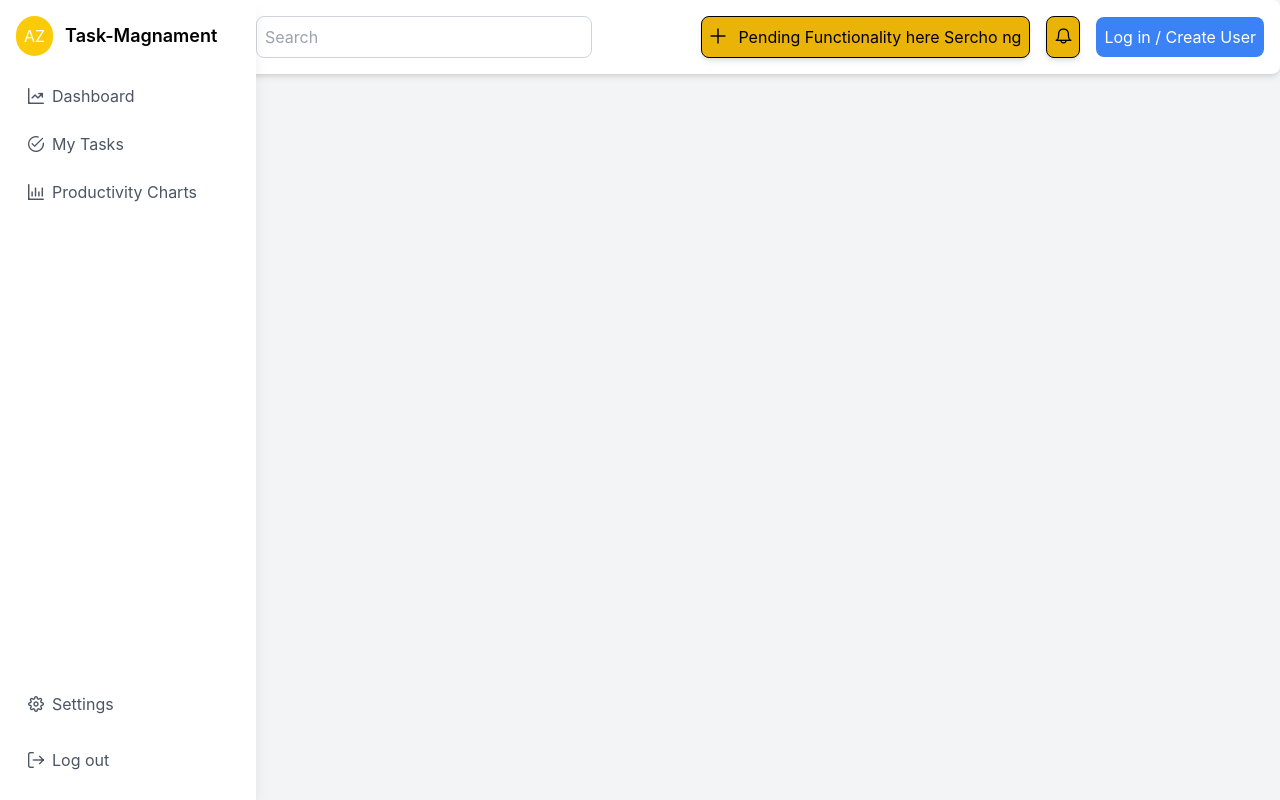
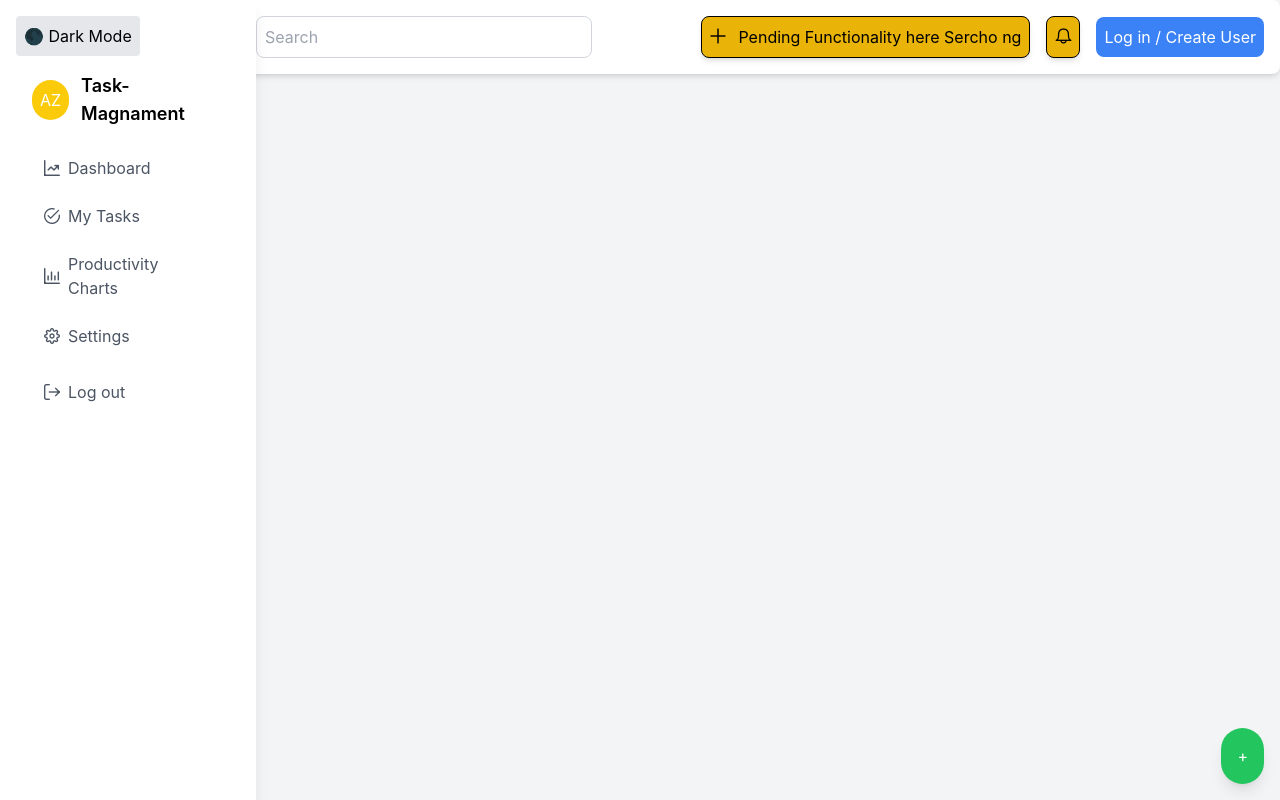
Before and after one commit to ByAdexus/Task-Manager, a React (Create React App) app: page / in a window 1280 px wide. Built offline with nearby package versions, Linux system fonts and the light colour scheme.

Commit message:
DarkMode

```diff
--- a/src/App.js
+++ b/src/App.js
@@ -6,25 +6,30 @@ import Dashboard from "./components/Dashboard/Dashboard.jsx";
 import Productivity from "./components/Productivity/Productivity.jsx";
 import Tasks from "./components/Task/Tasks.jsx";
 import KanbanBoard from "./components/KanbanBoard/KanbanBoard.jsx";
+import { DarkMode } from './services/DarkMode.js';
 
 function App() {
   return (
+    <DarkMode>
+      <div className="min-h-screen bg-white dark:bg-gray-900 text-black dark:text-white">
     <Router>
-      <div className="min-h-screen bg-gray-100">
+      <div className="min-h-screen bg-gray-100 dark:bg-gray-800 text-black dark:text-white">
         <Header />
         <div className="flex">
           <Sidebar />
           <div className="flex-grow p-4">
-            <Routes>
+            <Routes >
+            <Route path="/" element={<KanbanBoard />} />
               <Route path="/dashboard" element={<Dashboard />} />
               <Route path="/tasks" element={<Tasks />} />
               <Route path="/productivity" element={<Productivity />} />
-              <Route path="/kanban" element={<KanbanBoard />} />
             </Routes>
           </div>
         </div>
       </div>
     </Router>
+    </div>
+    </DarkMode>
   );
 }
 
--- a/src/components/Header/Header.jsx
+++ b/src/components/Header/Header.jsx
@@ -110,7 +110,8 @@ function Header() {
   };
 
   return (
-    <header className="flex items-center justify-between p-4 bg-white rounded-lg shadow-md relative z-20 pl-64">
+    <header className="flex items-center justify-between p-4 bg-white rounded-lg shadow-md relative z-20 pl-64
+    dark:bg-gray-800 text-black dark:text-white">
       <div className="flex items-center space-x-2 w-1/3">
         <InputText
           className="p-2 w-full border border-gray-300 rounded-lg"
--- a/src/components/Sidebar/Sidebar.jsx
+++ b/src/components/Sidebar/Sidebar.jsx
@@ -1,14 +1,24 @@
 import React, { useState } from 'react'; // Importar React y useState
 import { Link } from 'react-router-dom';
+import { useDarkMode } from '../../services/DarkMode';
 
 function Sidebar() {
   const [visible, setVisible] = useState(true); // Definir el estado 'visible'
+  const { isDarkMode, toggleDarkMode } = useDarkMode();
+  return (
 
-  return (
     <div
-      className={`bg-white shadow-lg w-64 h-full fixed left-0 top-0 z-30 transform transition-transform duration-300 ${visible ? 'translate-x-0' : '-translate-x-full'}`}
+      className={`bg-white shadow-lg w-64 h-full fixed left-0 top-0 z-30 transform transition-transform duration-300 ${visible ? 'translate-x-0' : '-translate-x-full'}
+      dark:bg-gray-800 text-black dark:text-white`}
       style={{ transition: 'transform 0.3s ease-in-out' }}
     >
+      <div className="p-4">
+      <button
+        className="p-2 rounded bg-gray-200 dark:bg-gray-700"
+        onClick={toggleDarkMode}
+      >
+        {isDarkMode ? '☀ Light Mode' : '🌑 Dark Mode'}
+      </button>
       <div className="flex flex-col h-full justify-between p-4">
         {/* Contenido del Sidebar */}
         <div>
@@ -51,6 +61,7 @@ function Sidebar() {
           </button>
         </div>
       </div>
+      </div>
     </div>
   );
 }
--- /dev/null
+++ b/src/services/DarkMode.js
@@ -0,0 +1,25 @@
+// src/contexts/DarkModeContext.js
+import React, { createContext, useState, useContext } from 'react';
+
+const DarkModeContext = createContext();
+
+export const useDarkMode = () => useContext(DarkModeContext);
+
+export const DarkMode = ({ children }) => {
+  const [isDarkMode, setIsDarkMode] = useState(
+    localStorage.getItem('dark-mode') === 'true'
+  );
+
+  const toggleDarkMode = () => {
+    const newMode = !isDarkMode;
+    setIsDarkMode(newMode);
+    localStorage.setItem('dark-mode', newMode);
+    document.documentElement.classList.toggle('dark', newMode);
+  };
+
+  return (
+    <DarkModeContext.Provider value={{ isDarkMode, toggleDarkMode }}>
+      {children}
+    </DarkModeContext.Provider>
+  );
+};
--- a/tailwind.config.js
+++ b/tailwind.config.js
@@ -1,4 +1,5 @@
 module.exports = {
+  darkMode: 'class',
   content: [
     "./src/**/*.{js,jsx,ts,tsx}",
   ],
```
